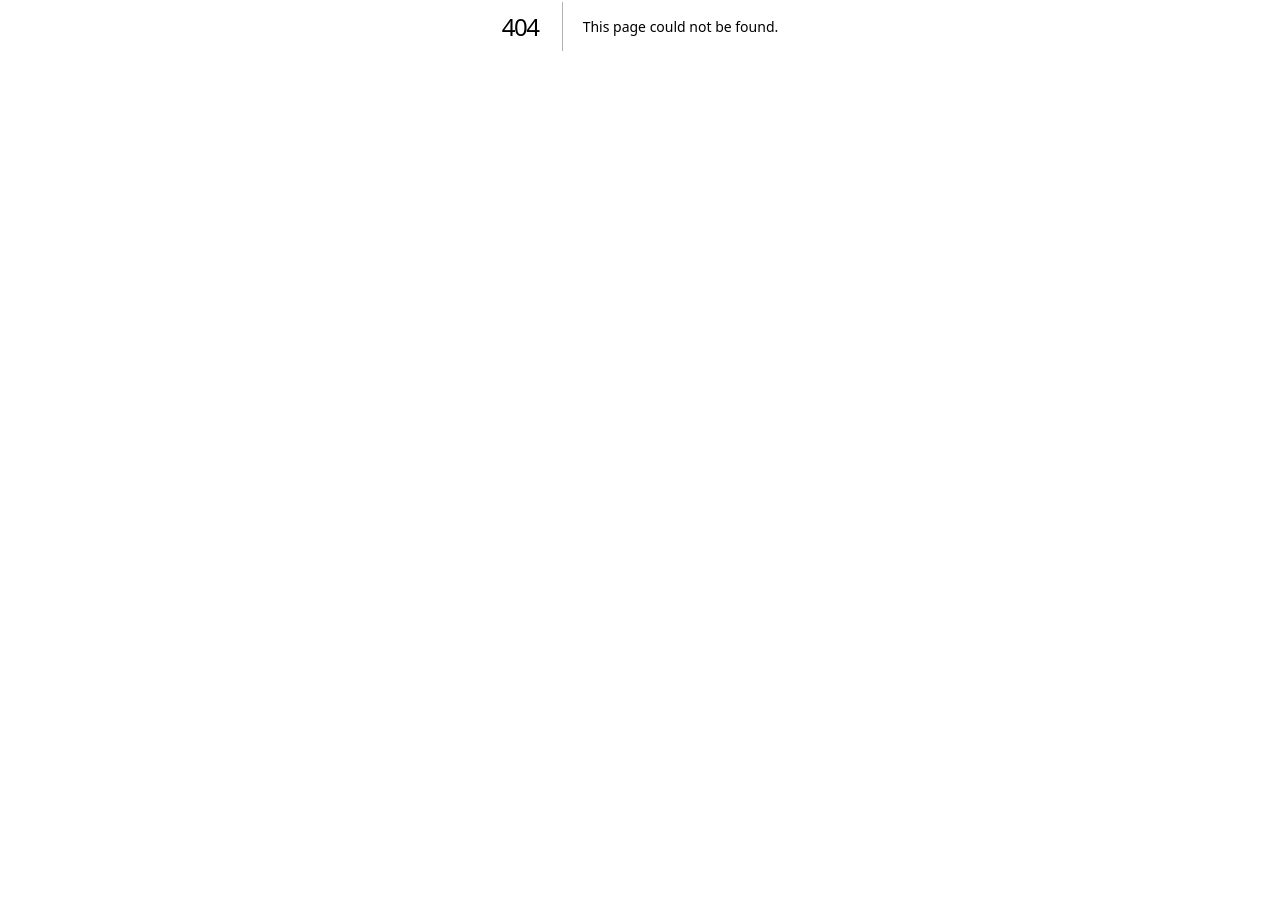
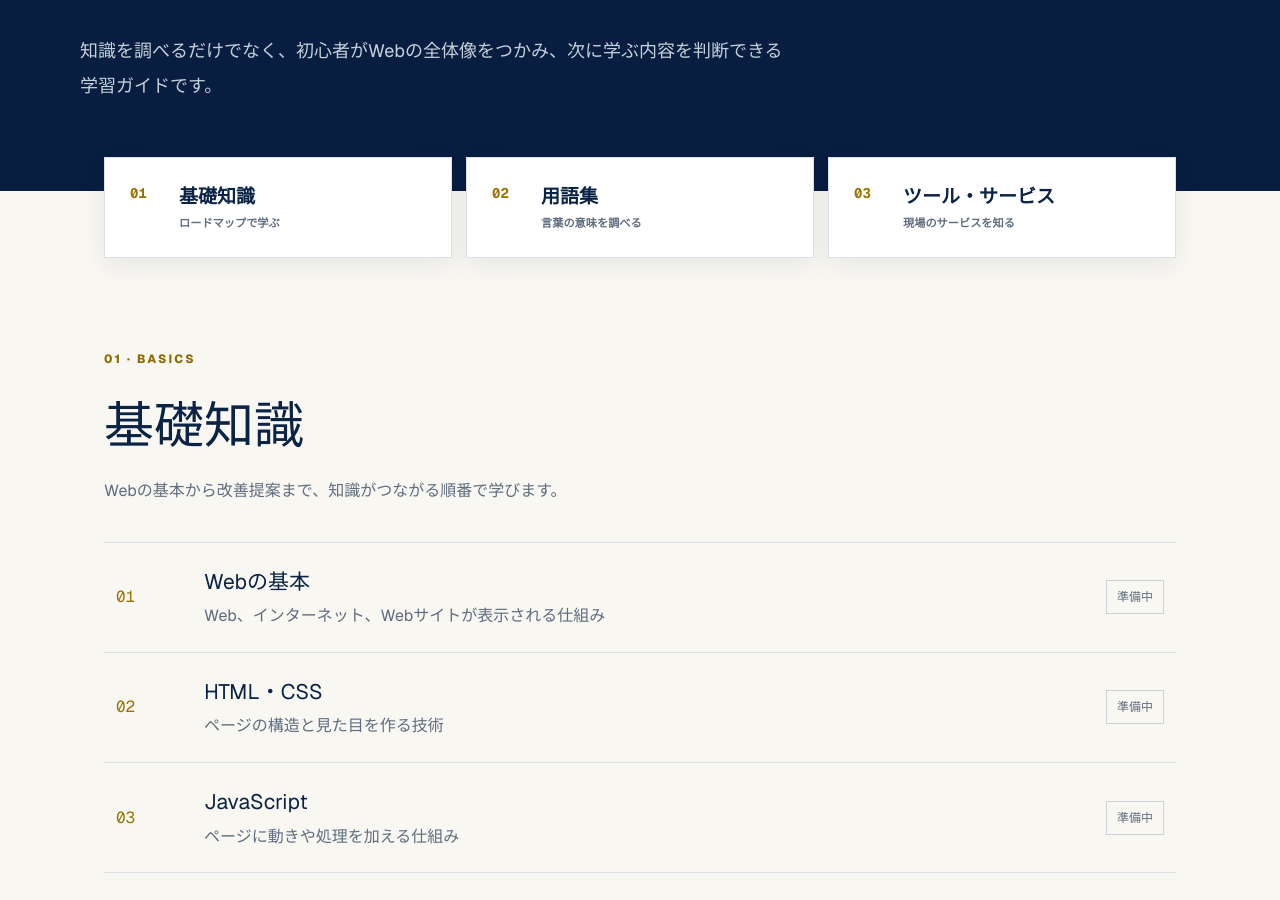
Before and after one commit to oka-wani/web-direction-lab, a Next.js app: page /guide in a window 1280 px wide. Before the commit this address had no page. Shown: the part 374-1274 px from the top of the page. Before the commit the page ends 800 px from the top, so only its background shows below. Built offline with nearby package versions, Linux system fonts and the light colour scheme.

Commit message:
Add Web guide landing page

```diff
--- /dev/null
+++ b/app/guide/page.tsx
@@ -0,0 +1,51 @@
+import type { Metadata } from "next";
+
+export const metadata: Metadata = {
+  title: "Webガイド｜Web Direction Lab",
+  description: "Webの基礎知識、用語、ツール・サービスを初心者が順番に学べるガイドです。",
+};
+
+const roadmap = [
+  ["01", "Webの基本", "Web、インターネット、Webサイトが表示される仕組み"],
+  ["02", "HTML・CSS", "ページの構造と見た目を作る技術"],
+  ["03", "JavaScript", "ページに動きや処理を加える仕組み"],
+  ["04", "サーバー・インフラ", "サーバー、ドメイン、DNS、HTTP、SSL、CDN"],
+  ["05", "CMS", "WordPress、microCMS、Movable Type、WebRelease"],
+  ["06", "SEO", "検索、クロール、インデックス、検索意図"],
+  ["07", "アクセス解析", "GA4、Search Console、指標の読み方"],
+  ["08", "Webマーケティング", "集客、導線、CV、顧客理解"],
+  ["09", "Webコンサル", "課題整理、施策、検証、改善提案"],
+];
+
+const terms = ["DNS", "CDN", "SEO", "API", "JSON", "SSR", "CSR", "SSG", "CSP", "HSTS", "LCP", "CLS", "S3", "Cloudflare R2"];
+
+const tools = [
+  ["AI", "ChatGPT・Claude・Gemini"],
+  ["CMS", "WordPress・microCMS・WebRelease・Movable Type"],
+  ["SEO・解析", "Search Console・GA4・Ahrefs・Lighthouse"],
+  ["デザイン・開発", "Figma・GitHub・VS Code"],
+  ["クラウド", "Cloudflare・AWS"],
+  ["ホスティング", "Vercel・Netlify"],
+];
+
+export default function GuidePage() {
+  return <main className="guide-page">
+    <header className="site-header"><a className="logo" href="/">Web Direction <span>Lab</span></a><nav aria-label="メインナビゲーション"><a href="/news">ニュース</a><a href="/knowledge">ナレッジ</a><a href="/guide" aria-current="page">Webガイド</a></nav></header>
+
+    <section className="guide-hero"><p className="section-kicker">WEB GUIDE</p><h1>Webを基礎から、<br />順番に学ぶ。</h1><p>知識を調べるだけでなく、初心者がWebの全体像をつかみ、次に学ぶ内容を判断できる学習ガイドです。</p></section>
+
+    <nav className="guide-index" aria-label="Webガイド内メニュー">
+      <a href="#basics"><span>01</span><b>基礎知識</b><small>ロードマップで学ぶ</small></a>
+      <a href="#glossary"><span>02</span><b>用語集</b><small>言葉の意味を調べる</small></a>
+      <a href="#tools"><span>03</span><b>ツール・サービス</b><small>現場のサービスを知る</small></a>
+    </nav>
+
+    <section className="guide-section" id="basics"><header><p className="section-kicker">01 · BASICS</p><h2>基礎知識</h2><p>Webの基本から改善提案まで、知識がつながる順番で学びます。</p></header><ol className="guide-roadmap">{roadmap.map(([number, title, description]) => <li key={number}><span>{number}</span><div><h3>{title}</h3><p>{description}</p></div><em>準備中</em></li>)}</ol></section>
+
+    <section className="guide-section" id="glossary"><header><p className="section-kicker">02 · GLOSSARY</p><h2>用語集</h2><p>Webの仕事で出てくる言葉の意味を、1用語ずつ短く確認できます。</p></header><div className="guide-term-list">{terms.map((term) => <div key={term}><b>{term}</b><small>準備中</small></div>)}</div></section>
+
+    <section className="guide-section" id="tools"><header><p className="section-kicker">03 · TOOLS & SERVICES</p><h2>ツール・サービス</h2><p>サービス紹介ではなく、Web制作・Webコンサルの現場で何に使うのかを理解します。</p></header><div className="guide-tools-list">{tools.map(([category, names]) => <article key={category}><small>{category}</small><h3>{names}</h3><p>概要、できること、料金、メリット・デメリット、関連サービスを整理します。</p><span>準備中</span></article>)}</div></section>
+
+    <footer><a className="logo" href="/">Web Direction <span>Lab</span></a><p>Webディレクター・Webコンサルを目指す人の実践学習メディア。</p><small>© 2026 Web Direction Lab</small></footer>
+  </main>;
+}
```
